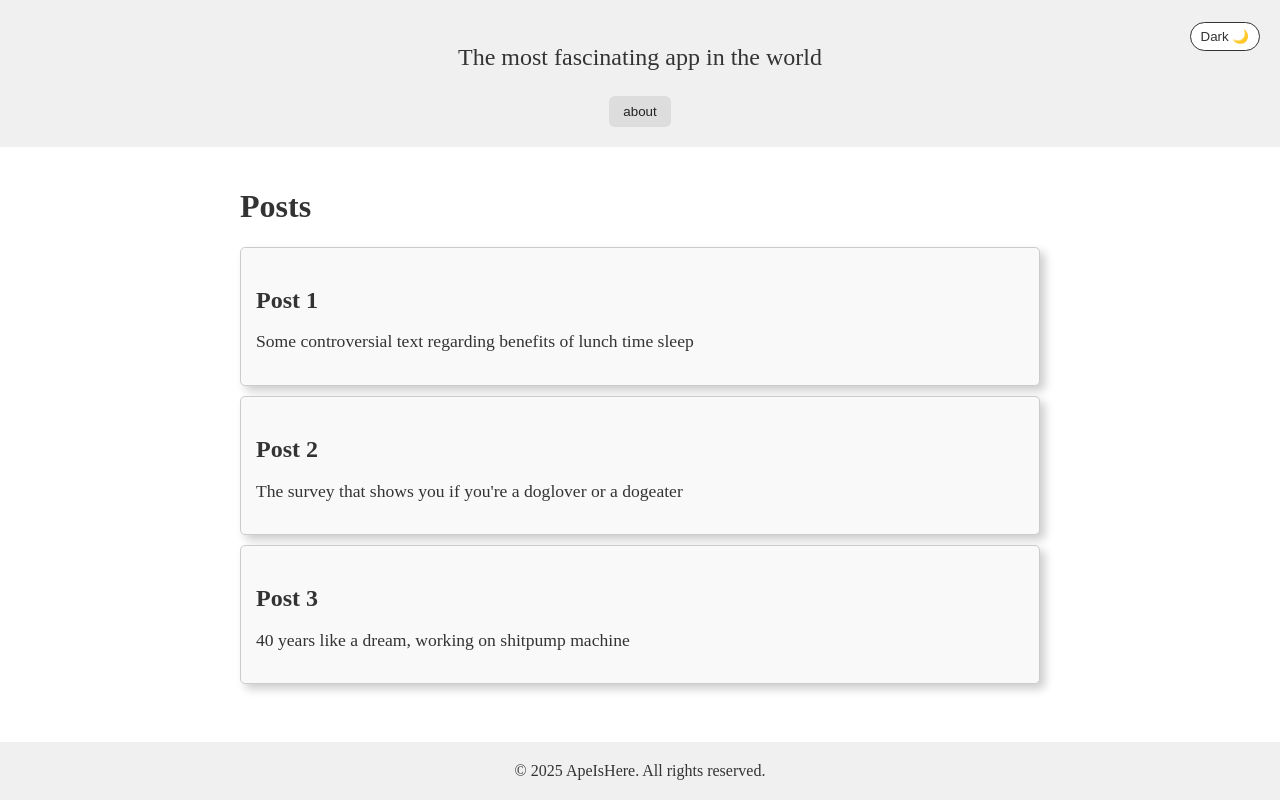
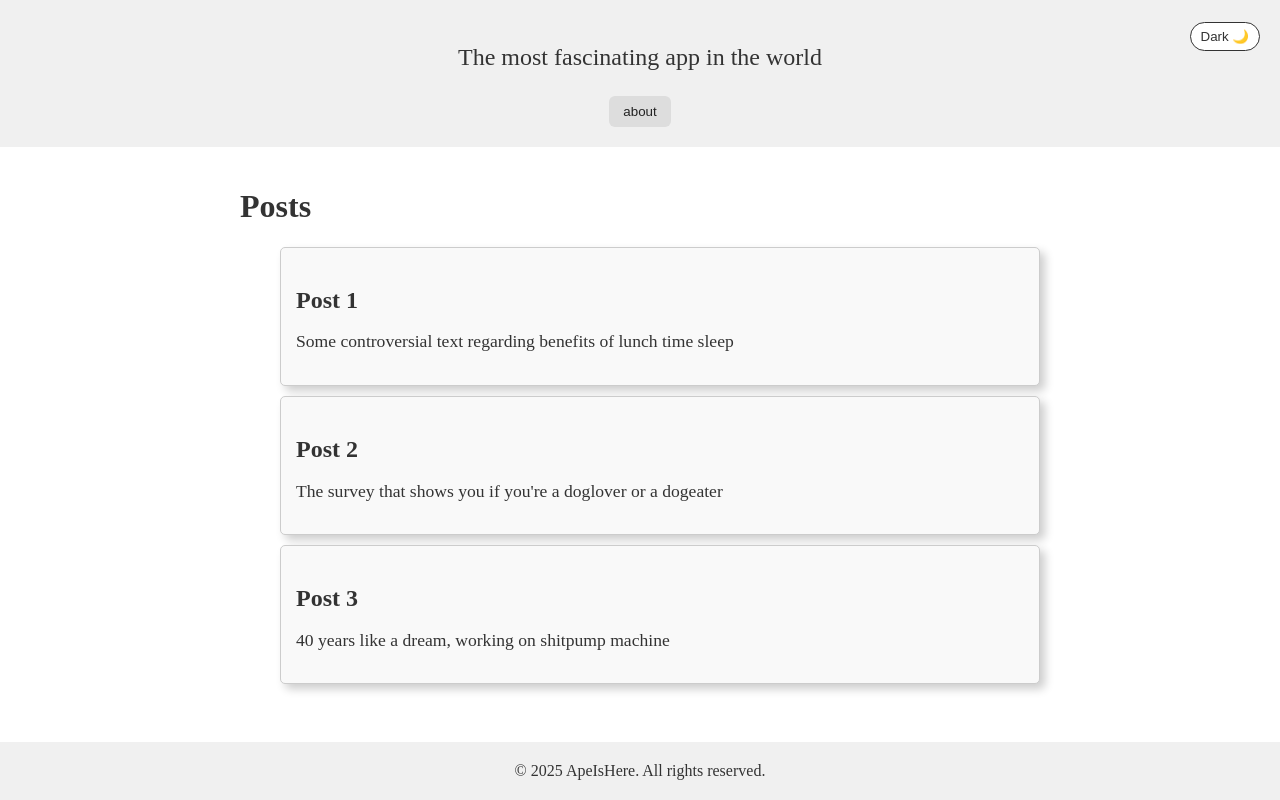
Before and after one commit to ApeIsHere/react-intensive, a React (Vite) app: page / in a window 1280 px wide. Built offline with nearby package versions, Linux system fonts and the light colour scheme.

Commit message:
fix(theme): changed <div> to <li> in PostCard, add <ul> in PostList

```diff
--- a/src/entities/post/ui/PostCard.module.css
+++ b/src/entities/post/ui/PostCard.module.css
@@ -5,6 +5,7 @@
   margin: 10px 0;
   border-radius: 5px;
   box-shadow: 5px 5px 10px rgba(0, 0, 0, 0.2);
+  list-style-type: none;
 }
 
 .title {
--- a/src/entities/post/ui/PostCard.tsx
+++ b/src/entities/post/ui/PostCard.tsx
@@ -7,10 +7,10 @@ type PostCardProps = {
 
 function PostCard({ title, content }: PostCardProps) {
   return (
-    <div className={styles.card}>
+    <li className={styles.card}>
       <h3 className={styles.title}>{title}</h3>
       <p className={styles.content}>{content}</p>
-    </div>
+    </li>
   );
 }
 
--- a/src/widgets/PostList/PostList.tsx
+++ b/src/widgets/PostList/PostList.tsx
@@ -24,9 +24,11 @@ function PostList() {
   return (
     <div className={styles.container}>
       <h1 className={styles.title}>Posts</h1>
-      {mockPosts.map((post) => (
-        <PostCard key={post.id} title={post.title} content={post.content} />
-      ))}
+      <ul>
+        {mockPosts.map((post) => (
+          <PostCard key={post.id} title={post.title} content={post.content} />
+        ))}
+      </ul>
     </div>
   );
 }
```
